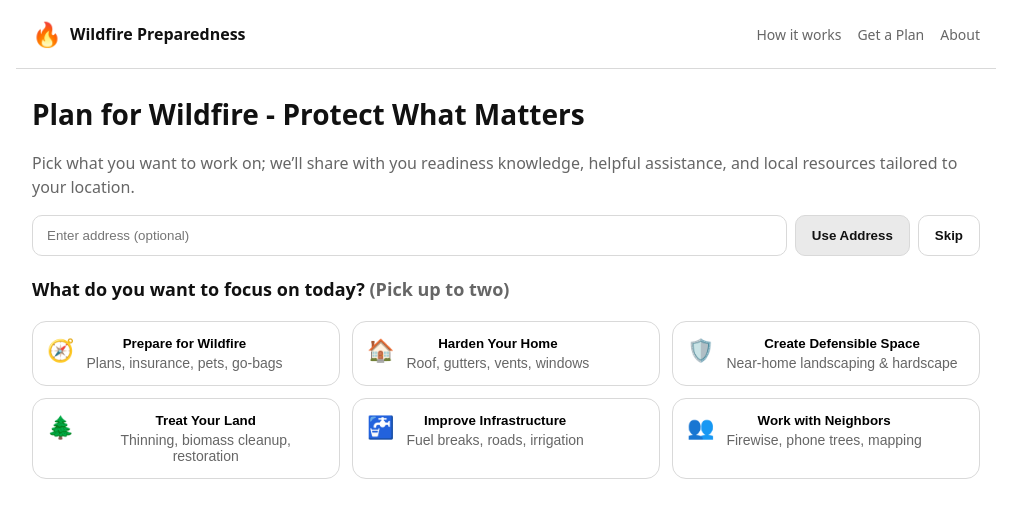
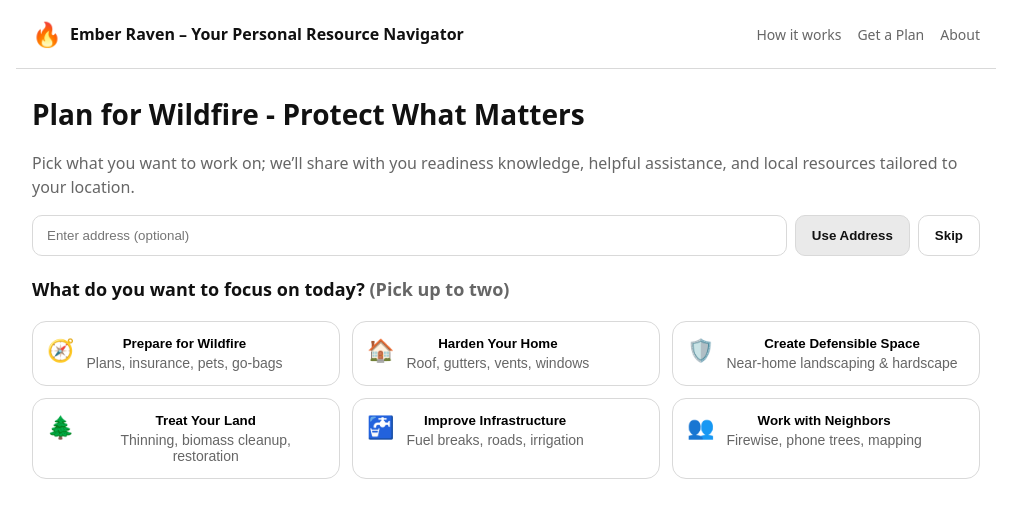
Before and after one commit to skyoakstone/emberravenproto, a plain HTML site: page index.html in a window 1280 px wide. Shown: the whole page, without its empty margins (134-1145 px from the left). Drawn offline with Linux system fonts and the light colour scheme.

Commit message:
Update index.html

```diff
--- a/index.html
+++ b/index.html
@@ -143,7 +143,7 @@ h1{font-size:28px; margin:0 0 8px}
 
 <body>
   <header>
-    <div class="logo"><span class="icon">🔥</span> Wildfire Preparedness</div>
+    <div class="logo"><span class="icon">🔥</span> Ember Raven – Your Personal Resource Navigator</div>
     <nav class="nav">
       <span>How it works</span><span>Get a Plan</span><span>About</span>
     </nav>
```
